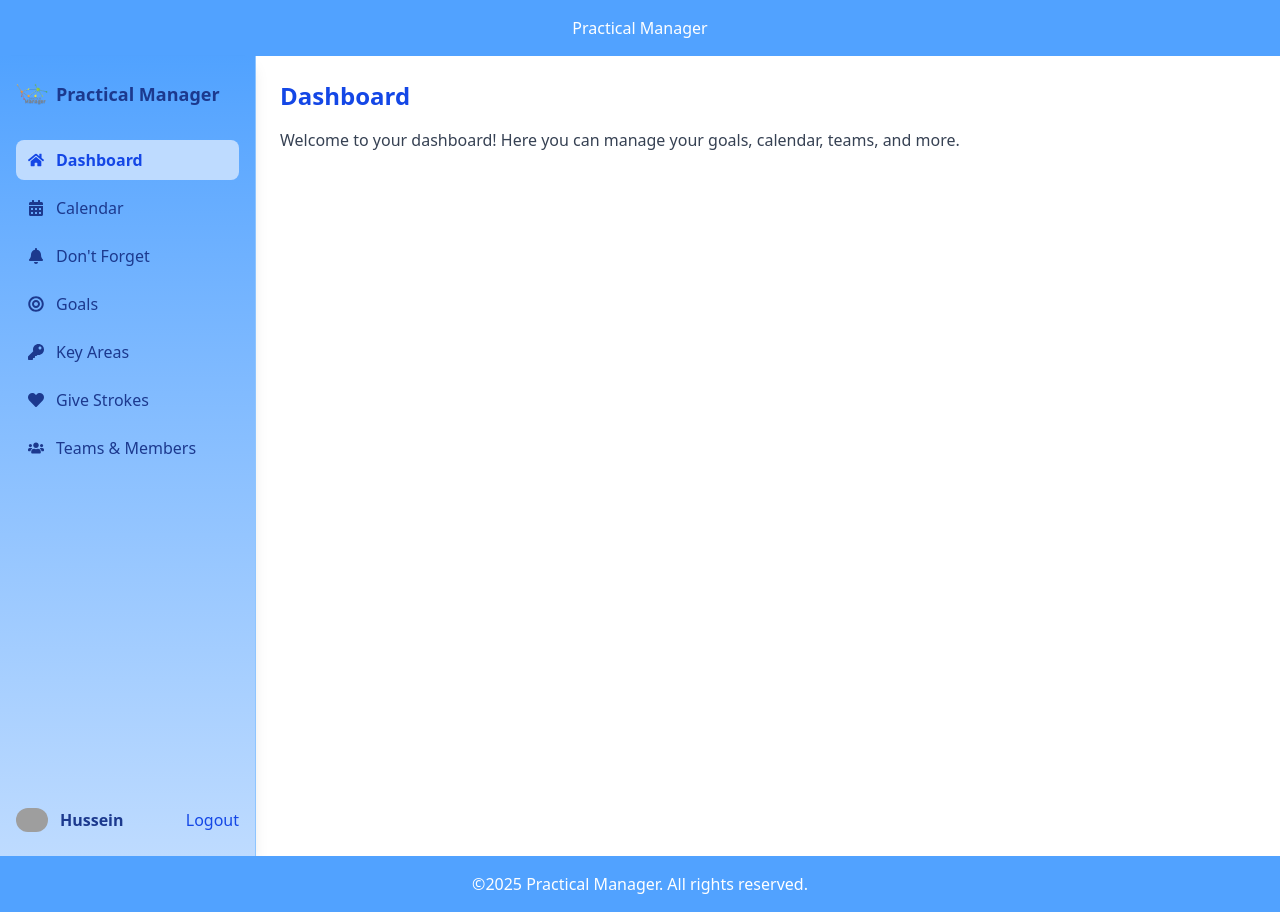
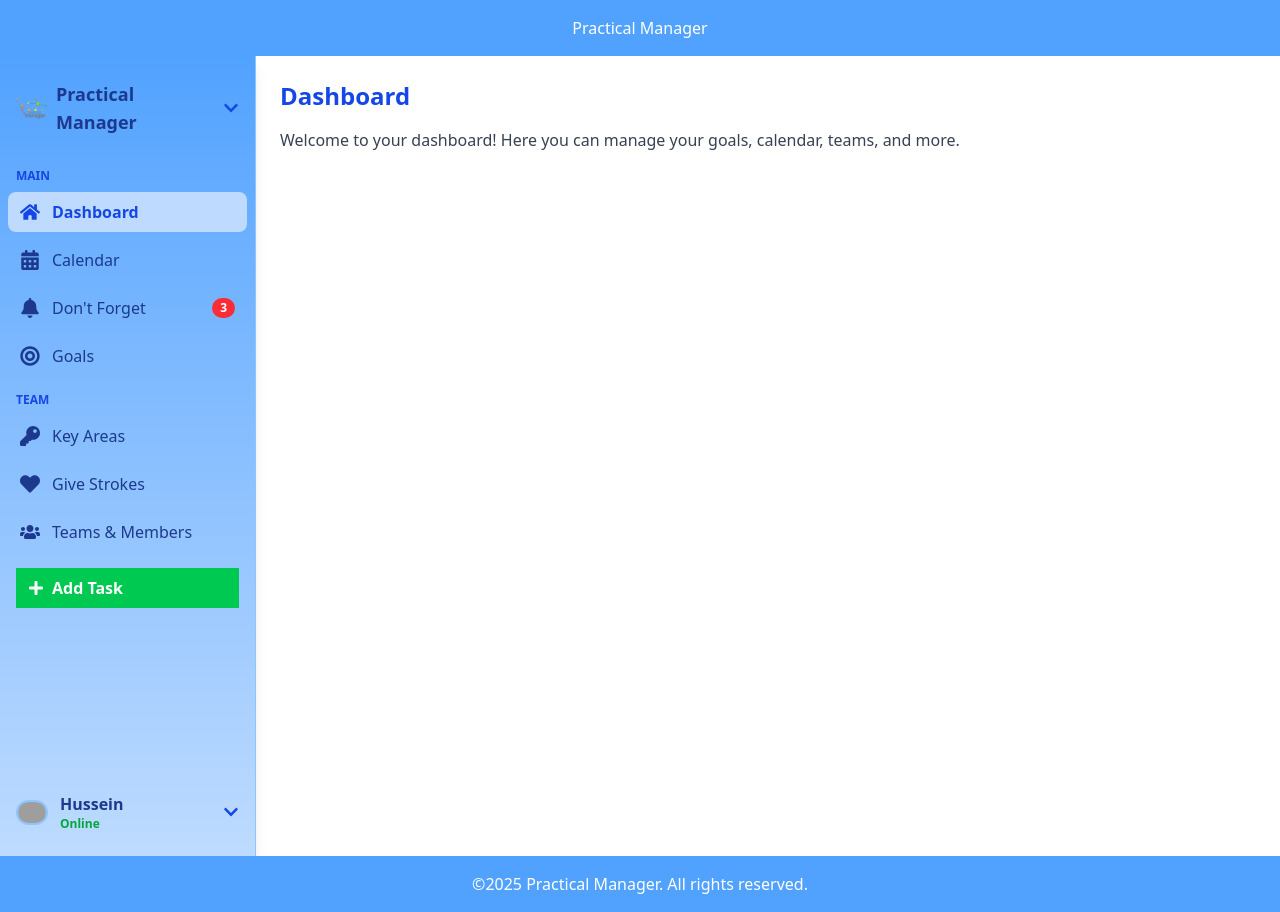
Before and after one commit to Evoli-management/PM-frontend, a React (Vite) app: page /PM-frontend/dashboard in a window 1280 px wide. Built offline with nearby package versions, Linux system fonts and the light colour scheme; grey boxes are pictures that could not be loaded.

Commit message:
make all pages be consistency

```diff
--- a/src/components/shared/Sidebar.jsx
+++ b/src/components/shared/Sidebar.jsx
@@ -1,47 +1,103 @@
-import React from "react";
+import React, { useState } from "react";
 import { Link, useLocation } from "react-router-dom";
-import { FaHome, FaCalendarAlt, FaBell, FaBullseye, FaKey, FaHeart, FaUsers } from "react-icons/fa";
+import { FaHome, FaCalendarAlt, FaBell, FaBullseye, FaKey, FaHeart, FaUsers, FaChevronDown, FaCog, FaSignOutAlt, FaPlus } from "react-icons/fa";
 
 const navItems = [
-  { label: "Dashboard", icon: <FaHome />, to: "/dashboard" },
-  { label: "Calendar", icon: <FaCalendarAlt />, to: "/calendar" },
-  { label: "Don't Forget", icon: <FaBell />, to: "/reminders" },
-  { label: "Goals", icon: <FaBullseye />, to: "/goals" },
-  { label: "Key Areas", icon: <FaKey />, to: "/key-areas" },
-  { label: "Give Strokes", icon: <FaHeart />, to: "/recognition" },
-  { label: "Teams & Members", icon: <FaUsers />, to: "/teams" },
+  { label: "Dashboard", icon: <FaHome />, to: "/dashboard", section: "Main" },
+  { label: "Calendar", icon: <FaCalendarAlt />, to: "/calendar", section: "Main" },
+  { label: "Don't Forget", icon: <FaBell />, to: "/reminders", section: "Main", badge: 3 },
+  { label: "Goals", icon: <FaBullseye />, to: "/goals", section: "Main" },
+  { label: "Key Areas", icon: <FaKey />, to: "/key-areas", section: "Team" },
+  { label: "Give Strokes", icon: <FaHeart />, to: "/recognition", section: "Team" },
+  { label: "Teams & Members", icon: <FaUsers />, to: "/teams", section: "Team" },
 ];
+
+const sections = ["Main", "Team"];
 
 export default function Sidebar({ user }) {
   const location = useLocation();
+  const [userMenuOpen, setUserMenuOpen] = useState(false);
+  const [collapsed, setCollapsed] = useState(false);
+
   return (
-    <aside className="bg-gradient-to-b from-blue-400 to-blue-200 w-64 h-screen shadow-lg border-r border-blue-300 flex flex-col justify-between py-6 px-4">
+    <aside
+      className={`bg-gradient-to-b from-blue-400 to-blue-200 ${collapsed ? "w-20" : "w-64"} h-screen shadow-lg border-r border-blue-300 flex flex-col justify-between py-6 px-2 transition-all duration-300`}
+      aria-label="Sidebar"
+    >
       <div>
-        <div className="mb-8 flex items-center gap-2">
+        <div className="mb-8 flex items-center gap-2 px-2">
           <img src="/PM-frontend/logo.png" alt="Logo" className="w-8 h-8" />
-          <span className="font-bold text-lg text-blue-900">Practical Manager</span>
+          {!collapsed && <span className="font-bold text-lg text-blue-900">Practical Manager</span>}
+          <button
+            className="ml-auto text-blue-700 hover:text-blue-900 focus:outline-none"
+            aria-label={collapsed ? "Expand sidebar" : "Collapse sidebar"}
+            onClick={() => setCollapsed((c) => !c)}
+          >
+            <FaChevronDown className={`transform ${collapsed ? "rotate-90" : "rotate-0"}`} />
+          </button>
         </div>
-        <nav aria-label="Sidebar navigation">
-          {navItems.map((item) => (
+        {sections.map((section) => (
+          <div key={section} className="mb-4">
+            {!collapsed && <div className="uppercase text-xs text-blue-700 font-bold px-2 mb-2">{section}</div>}
+            <nav aria-label={`${section} navigation`}>
+              {navItems.filter((item) => item.section === section).map((item) => (
                 <Link
                   key={item.label}
                   to={item.to}
-              className={`flex items-center gap-3 px-3 py-2 rounded-lg mb-2 transition ${
+                  className={`relative flex items-center gap-3 px-3 py-2 rounded-lg mb-2 transition group focus:outline-none focus:ring-2 focus:ring-blue-400 ${
                     location.pathname === item.to
                       ? "bg-blue-200 text-blue-700 font-bold"
                       : "text-blue-900 hover:bg-blue-50"
-              }`}
+                  } ${collapsed ? "justify-center px-0" : ""}`}
+                  tabIndex={0}
+                  aria-label={item.label}
                 >
-              {item.icon}
-              <span>{item.label}</span>
+                  <span className="text-xl" title={item.label}>{item.icon}</span>
+                  {!collapsed && <span>{item.label}</span>}
+                  {item.badge && (
+                    <span className="absolute right-3 bg-red-500 text-white text-xs rounded-full px-2 py-0.5 font-bold group-hover:bg-red-600">{item.badge}</span>
+                  )}
+                  {collapsed && <span className="sr-only">{item.label}</span>}
                 </Link>
               ))}
             </nav>
           </div>
-      <div className="mt-8 flex items-center gap-3">
-        <img src="/PM-frontend/avatar.png" alt="User" className="w-8 h-8 rounded-full" />
+        ))}
+        {!collapsed && (
+          <div className="mt-4 px-2">
+            <button className="w-full flex items-center gap-2 bg-green-500 text-white rounded-lg px-3 py-2 font-bold hover:bg-green-600 transition">
+              <FaPlus /> <span>Add Task</span>
+            </button>
+          </div>
+        )}
+      </div>
+      <div className="mt-8 px-2 relative">
+        <div
+          className="flex items-center gap-3 cursor-pointer group"
+          tabIndex={0}
+          aria-label="User menu"
+          onClick={() => setUserMenuOpen((o) => !o)}
+          onBlur={() => setUserMenuOpen(false)}
+        >
+          <img src="/PM-frontend/avatar.png" alt="User" className="w-8 h-8 rounded-full border-2 border-blue-300" />
+          {!collapsed && (
+            <div className="flex flex-col">
               <span className="text-blue-900 font-semibold">{user?.name || "Username"}</span>
-        <button className="ml-auto text-blue-700 hover:underline">Logout</button>
+              <span className="text-xs text-green-600 font-bold">Online</span>
+            </div>
+          )}
+          <FaChevronDown className={`ml-auto text-blue-700 ${userMenuOpen ? "rotate-180" : "rotate-0"}`} />
+        </div>
+        {userMenuOpen && !collapsed && (
+          <div className="absolute bottom-12 left-0 w-48 bg-white rounded-lg shadow-lg border border-blue-200 z-10">
+            <Link to="/profile-settings" className="flex items-center gap-2 px-4 py-2 text-blue-900 hover:bg-blue-50">
+              <FaCog /> <span>Profile & Settings</span>
+            </Link>
+            <button className="flex items-center gap-2 px-4 py-2 text-blue-900 hover:bg-blue-50 w-full text-left">
+              <FaSignOutAlt /> <span>Logout</span>
+            </button>
+          </div>
+        )}
       </div>
     </aside>
   );
--- a/src/pages/Login.jsx
+++ b/src/pages/Login.jsx
@@ -199,9 +199,9 @@ const LoginPage = () => {
                             src="/PM-frontend/image.png"
                             alt="2FA Illustration"
                             loading="lazy"
-                            className="w-64 h-64 object-contain mx-auto"
+                            className="w-[300px] h-[350px] lg:w-[400px] lg:h-[470px] xl:w-[515px] xl:h-[600px] object-contain mx-auto"
                         />
-                        <p className="mt-4 text-black text-sm font-semibold mx-auto max-w-xs px-4">
+                        <p className="mt-4 text-black text-sm font-semibold mx-auto max-w-[439px] px-4">
                             This account is protected with <br />
                             Two factor authentication 2FA
                         </p>
--- a/src/pages/PasswordPageForget.jsx
+++ b/src/pages/PasswordPageForget.jsx
@@ -1,5 +1,5 @@
 import React, { useState } from "react";
-import { useNavigate } from "react-router-dom";
+import { useNavigate, Link } from "react-router-dom";
 import { FontAwesomeIcon } from "@fortawesome/react-fontawesome";
 import { faEnvelope } from "@fortawesome/free-solid-svg-icons";
 
@@ -47,7 +47,7 @@ const ForgotPasswordPage = () => {
                         alt="Practical Manager Logo"
                         className="mb-4 w-32 h-20 object-contain"
                     />
-                    <h2 className="text-2xl font-bold text-black mb-2 text-center">FORGOT PASSWORD?</h2>
+                    <h2 className="text-2xl sm:text-3xl font-bold text-blue-700 mb-2 text-center">FORGOT PASSWORD?</h2>
                     <p className="text-black font-medium mb-4 text-base text-center">Enter your email to receive reset password instructions</p>
                     <form onSubmit={handleSubmit} className="w-full flex flex-col items-center">
                         <div className="relative w-full mb-4">
@@ -71,6 +71,15 @@ const ForgotPasswordPage = () => {
                             {isLoading ? "SENDING..." : "SUBMIT"}
                         </button>
                     </form>
+                    <div className="w-full flex flex-col items-center mt-6">
+                        <span className="text-gray-500 text-sm mb-2">Remembered your password?</span>
+                        <Link
+                            to="/login"
+                            className="w-full rounded-lg bg-blue-700 text-white font-bold py-3 text-lg transition hover:bg-blue-800 text-center"
+                        >
+                            Back to Login
+                        </Link>
+                    </div>
                 </div>
                 {/* Illustration Section */}
                 <div className="hidden md:flex flex-1 items-center justify-center">
```
Also changed, not shown: src/pages/Home.jsx (+16 -12 lines). Lines whose indentation alone changed are shown as unchanged.
